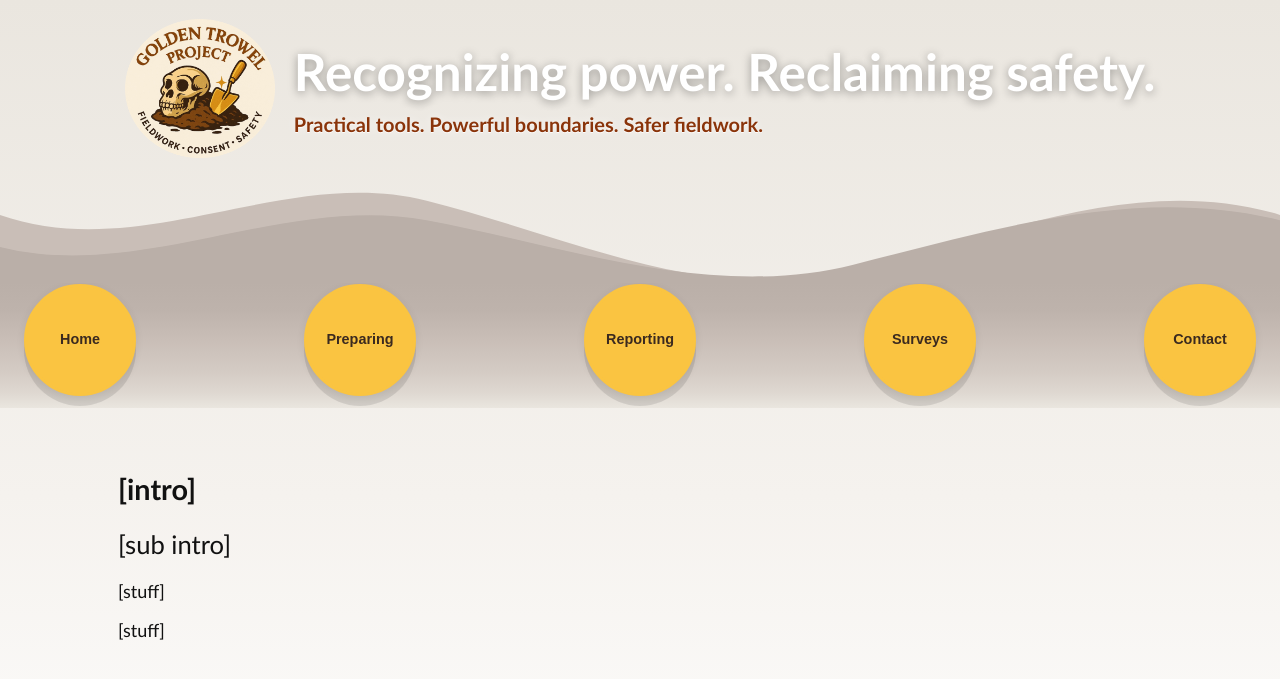
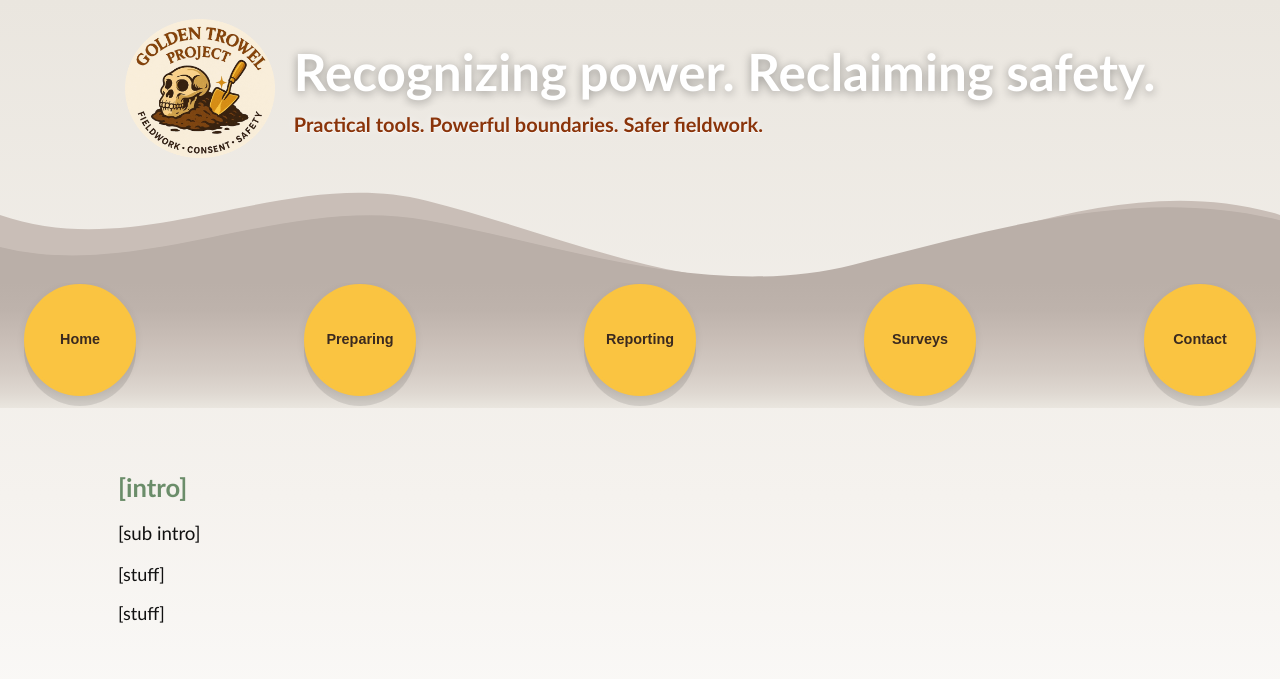
Before and after one commit to AnthroSafetyWarrior/GoldenTrowelProject, a Jekyll site: the page built from _pages/contact.html, in a window 1280 px wide. Shown: the top 679 px of the page. Built offline with Jekyll 4.4.1, drawn with Linux system fonts in a browser that asks for light colours.

Commit message:
updating name

```diff
--- a/_layouts/default.html
+++ b/_layouts/default.html
@@ -26,10 +26,10 @@
       --band-grad-mid:#cfc4bd;
       --band-grad-bottom:#eae6df;
 
-      /* circle lift (nudges buttons upward) */
+      /* Pull the buttons a bit closer to the crest */
       --circle-lift: -8px;
 
-      /* responsive heading margins (only apply inside <main>) */
+      /* NEW: heading-only spacing (doesn't change sizes or colors) */
       --h1-mt: clamp(20px, 3.2vw, 44px);
       --h1-mb: clamp(12px, 1.8vw, 24px);
       --h2-mt: clamp(18px, 2.8vw, 36px);
@@ -51,25 +52,13 @@
     img,svg,video{ max-width:100%; height:auto; display:block; }
     a{ color:var(--soil); text-decoration-thickness:.08em; text-underline-offset:.18em; }
     a:hover{ color:var(--logo-orange); }
+    h2{ color:var(--accent); font-size:clamp(1.2rem,3.4vw,1.6rem); margin:1.2em 0 .6em; }
     p{ font-size:clamp(1rem,2.4vw,1.125rem); line-height:1.6; margin:.6em 0; }
 
-    /* ---------- Heading spacing (scoped to main so hero h1 is unchanged) ---------- */
-    main h1{
-      font-size: clamp(1.8rem, 5.5vw, 2.4rem);
-      line-height: 1.2;
-      margin: var(--h1-mt) 0 var(--h1-mb);
-    }
-    main h2{
-      font-size: clamp(1.6rem, 4.5vw, 1.8rem);
-      line-height: 1.25;
-      margin: var(--h2-mt) 0 var(--h2-mb);
-    }
-    main h3{
-      font-size: clamp(1.4rem, 4vw, 1.6rem);
-      line-height: 1.3;
-      margin: var(--h3-mt) 0 var(--h3-mb);
-    }
-    main h1 + p, main h2 + p, main h3 + p { margin-top: .4em; }
+    /* ONLY change: spacing before/after headings inside <main> */
+    main h1{ margin-top:var(--h1-mt); margin-bottom:var(--h1-mb); }
+    main h2{ margin-top:var(--h2-mt); margin-bottom:var(--h2-mb); }
+    main h3{ margin-top:var(--h3-mt); margin-bottom:var(--h3-mb); }
 
     /* ============== Header + Hero ============== */
     header.hero{
@@ -108,7 +97,7 @@
 
     /* ============== Crest waves above the band ============== */
     .hero-wave{ position:relative; }
-    .hero-wave svg{ margin-bottom:-8px; } /* tuck tighter to band */
+    .hero-wave svg{ margin-bottom:-6px; } /* tuck tighter to band */
 
     /* Gradient band (wraps the scroll nav) */
     .nav-gradient{
@@ -147,7 +136,7 @@
     .wave-nav:hover::-webkit-scrollbar-thumb{ background: rgba(0,0,0,.40); }
 
     .wave-track{ position:relative; height:100%; min-width:0; }
-    .nav-gradient .wave{ display:none !important; } /* no inner sine */
+    .nav-gradient .wave{ display:none !important; }
 
     /* Circles layer */
     .circle-nav{ position:absolute; inset:0; pointer-events:none; z-index:5; transform: translateY(var(--circle-lift)); }
@@ -174,7 +163,7 @@
       box-shadow: 0 12px 0 rgba(0,0,0,.12), 0 6px 14px rgba(0,0,0,.12);
     }
 
-    /* Pills BELOW each circle (hidden so they don't affect nav height) */
+    /* Pills BELOW each circle */
     .flyout{
       display:none;
       position:absolute; left:50%; top: calc(100% + 10px); transform: translateX(-50%);
@@ -311,7 +299,7 @@
 
     function setHeight(){
       const size = getCircleSize();
-      const h = Math.max(100, Math.round(size * 1.12));
+      const h = Math.max(100, Math.round(size * 1.12));  // compact band
       wrap.style.height = h + 'px';
     }
 
```
Also changed, not shown: other parts of _layouts/default.html (+5 -5 lines).
